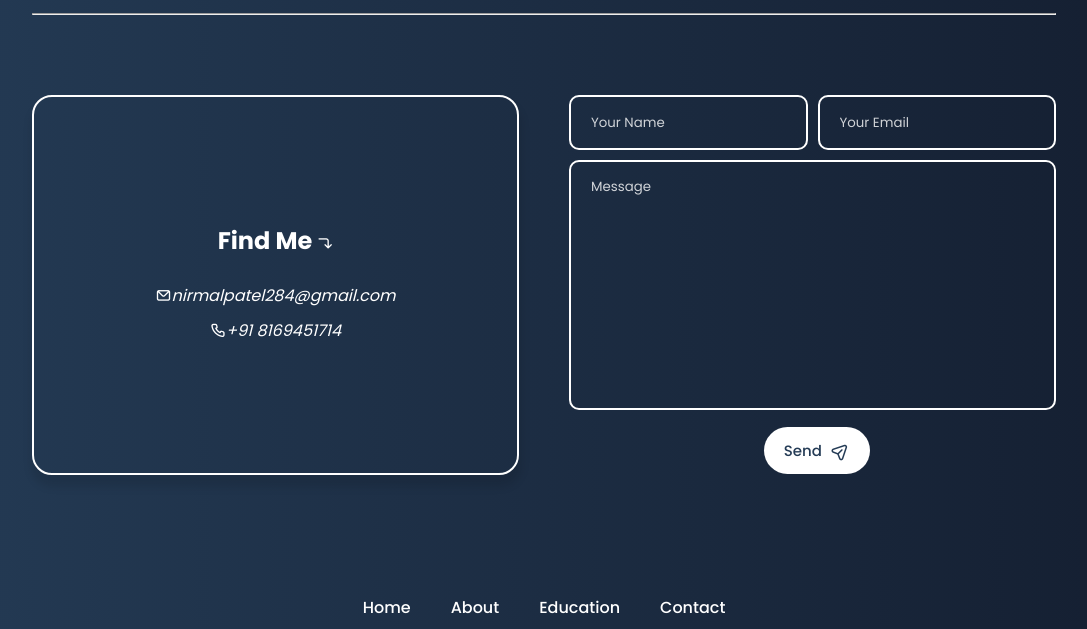
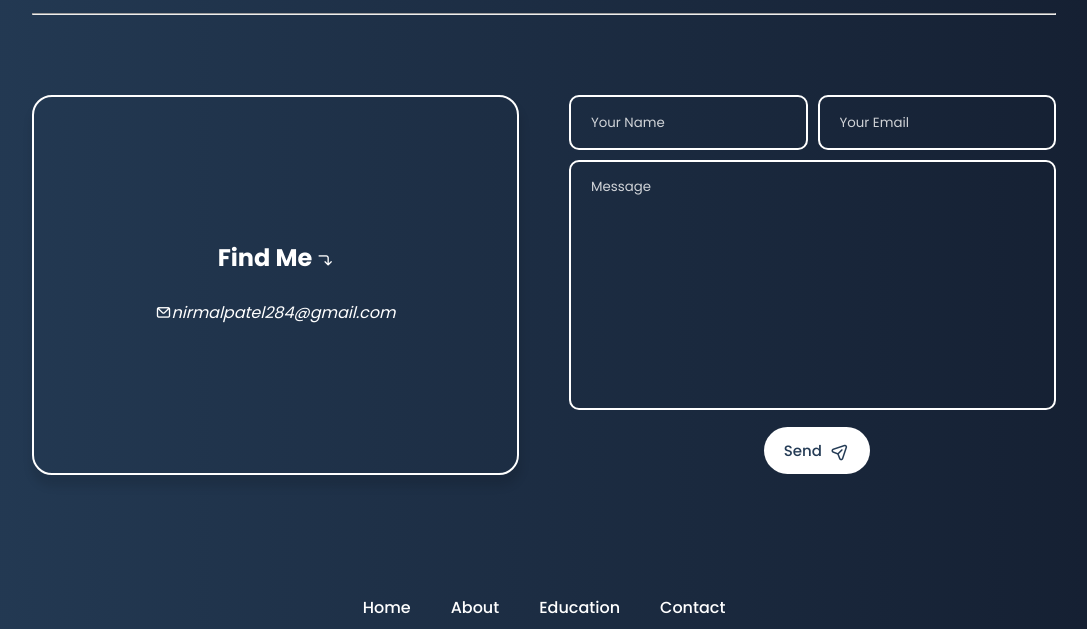
Before and after one commit to nirmal141/html_portfolio, a plain HTML site: page index.html in a window 1280 px wide. Shown: the part 5715-6344 px from the top of the page, without its empty margins (96-1183 px from the left). Drawn offline with nearby package versions, Linux system fonts and the light colour scheme; a web font is replaced by a local one.

Commit message:
Update index.html

```diff
--- a/index.html
+++ b/index.html
@@ -421,7 +421,7 @@
                         <div class="contact-info">
                             <h2>Find Me <i class="uil uil-corner-right-down"></i></h2>
                             <p><i class="uil uil-envelope">nirmalpatel284@gmail.com</i></p>
-                            <p><i class="uil uil-phone">+91 8169451714</i></p>
+
                         </div>
                     </div>
 
```
